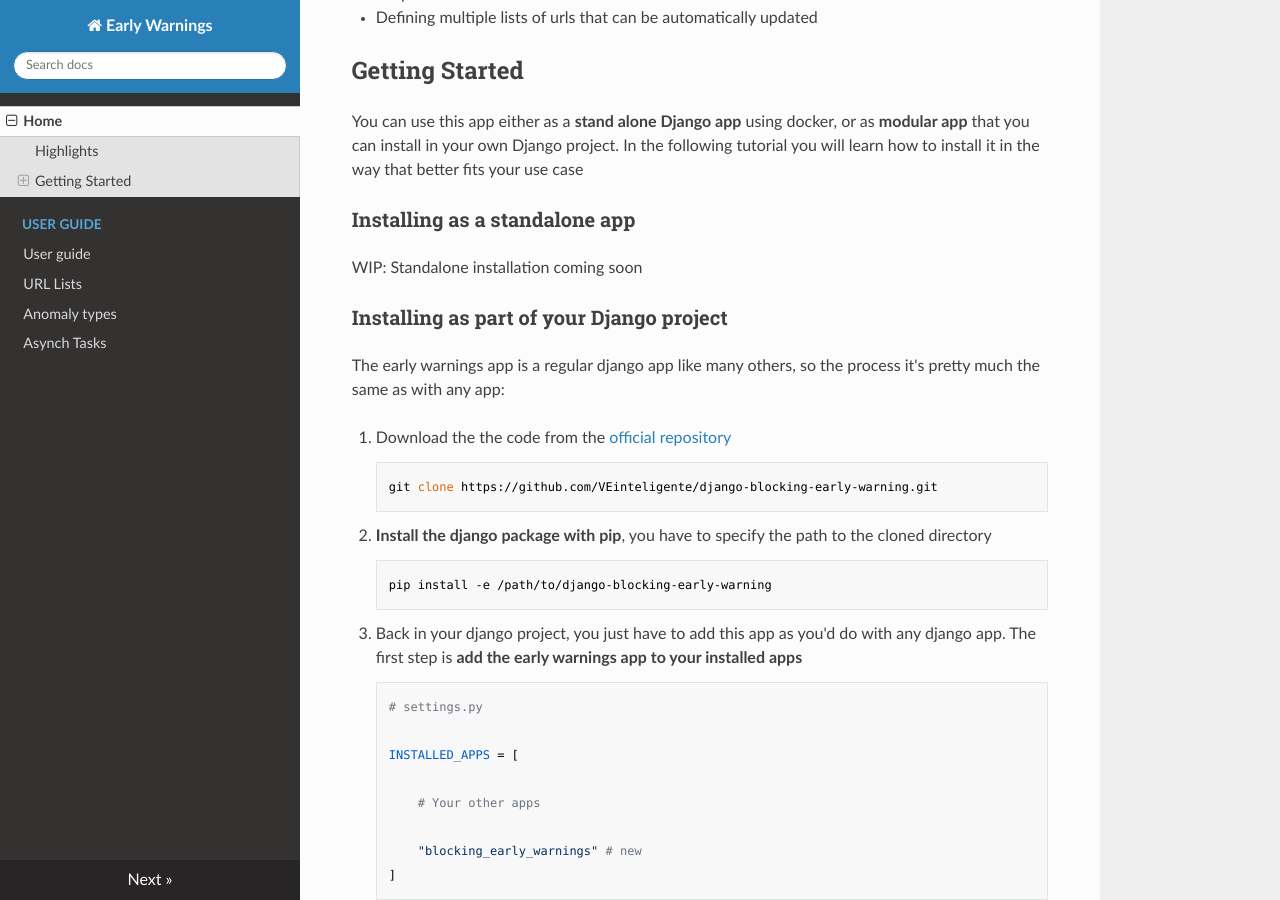
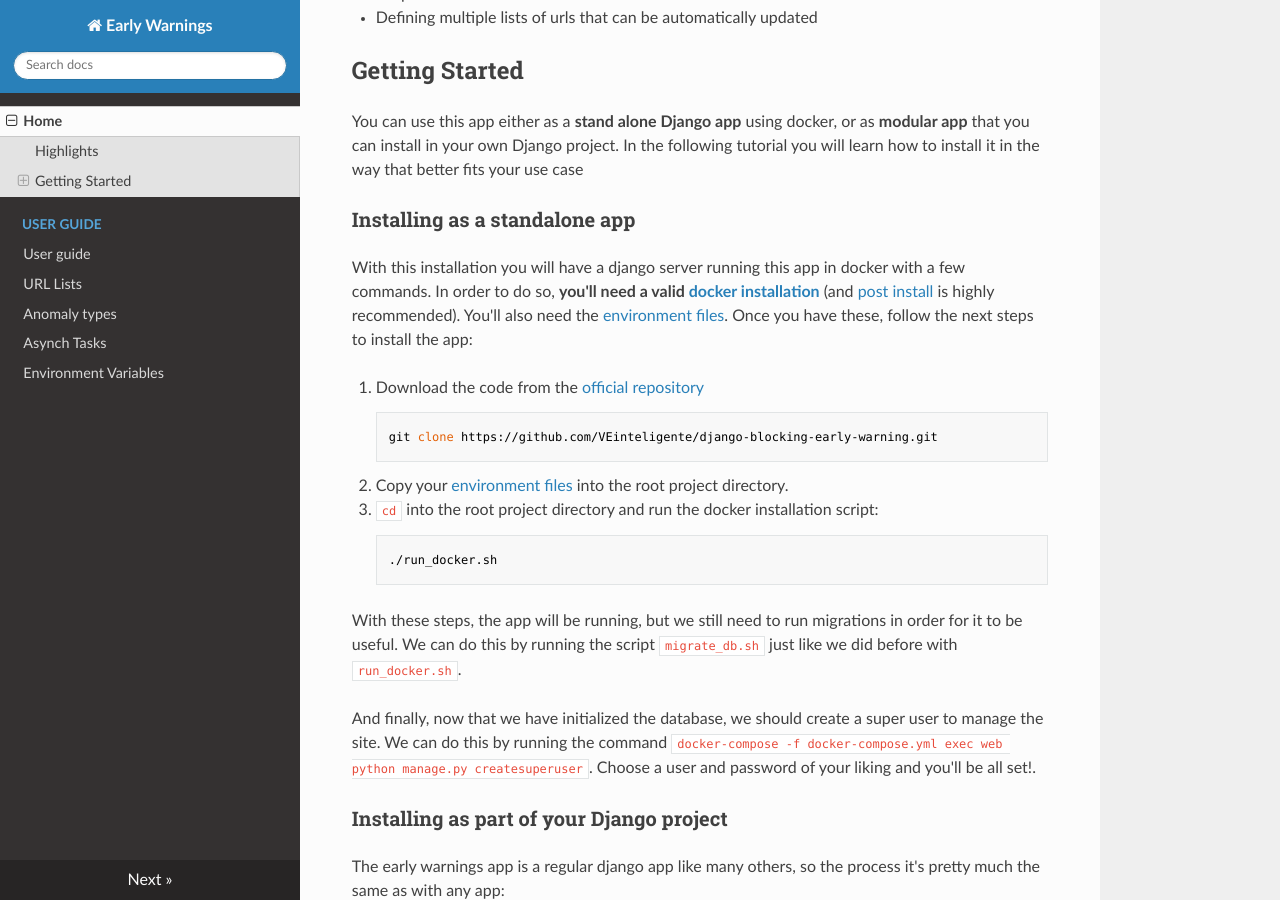
Before and after one commit to nandodev-net/django-blocking-early-warning, an MkDocs documentation site: the page built from docs/docs/index.md, in a window 1280 px wide and 900 px high, scrolled down 474 px. Built offline with MkDocs 1.6.1, drawn with Linux system fonts in a browser that asks for light colours; nearby versions of some CDN libraries.

Commit message:
added set up for docker installation in doc page

```diff
--- a/docs/docs/index.md
+++ b/docs/docs/index.md
@@ -24,7 +24,23 @@ better fits your use case
 
 ### Installing as a standalone app
 
-WIP: Standalone installation coming soon
+With this installation you will have a django server running this app in docker with a few commands. In order to do so,
+**you'll need a valid [docker installation](https://docs.docker.com/engine/install/ubuntu/)** (and [post install](https://docs.docker.com/engine/install/linux-postinstall/) is highly recommended). You'll also need the [environment files](./user_guide/env_variables.md). Once you have these, follow the next steps to install the app:
+
+1. Download the code from the [official repository](https://github.com)
+
+        git clone https://github.com/VEinteligente/django-blocking-early-warning.git
+
+2. Copy your [environment files](./user_guide/env_variables.md) into the root project directory.
+
+3. `cd` into the root project directory and run the docker installation script:
+
+        ./run_docker.sh
+
+With these steps, the app will be running, but we still need to run migrations in order for it to be useful. We can do this by running the script
+`migrate_db.sh` just like we did before with `run_docker.sh`.
+
+And finally, now that we have initialized the database, we should create a super user to manage the site. We can do this by running the command `docker-compose -f docker-compose.yml exec web python manage.py createsuperuser`. Choose a user and password of your liking and you'll be all set!.
 
 ### Installing as part of your Django project
 
--- /dev/null
+++ b/docs/docs/user_guide/env_variables.md
@@ -0,0 +1,3 @@
+# Environment Variables
+
+TODO
--- a/docs/mkdocs.yml
+++ b/docs/mkdocs.yml
@@ -8,6 +8,7 @@ nav:
     - user_guide/url_lists.md
     - user_guide/anomaly_types.md
     - user_guide/asynch_tasks.md
+    - user_guide/env_variables.md
 
 theme: readthedocs
 
```
Also changed, not shown: 1 other file.
